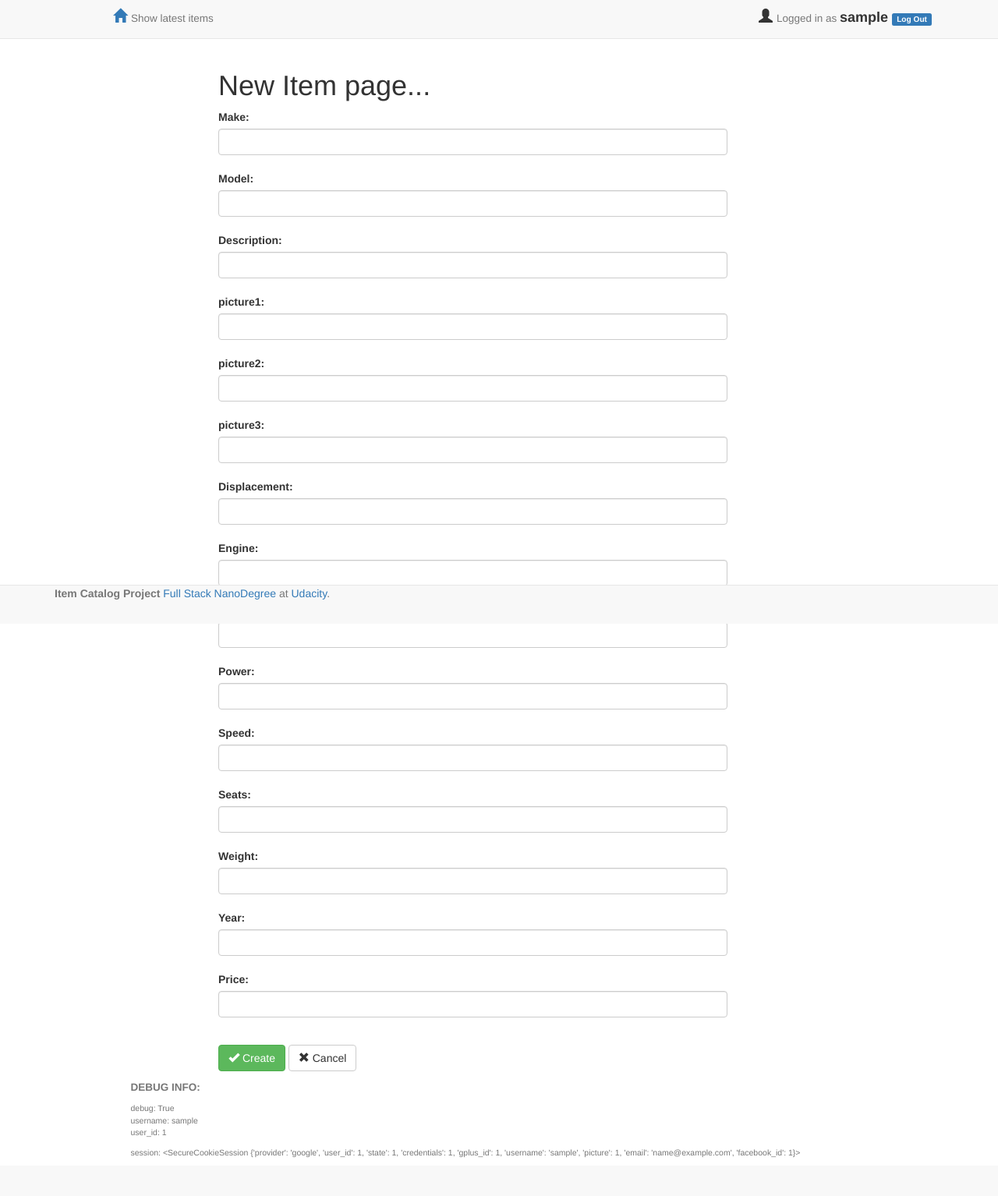
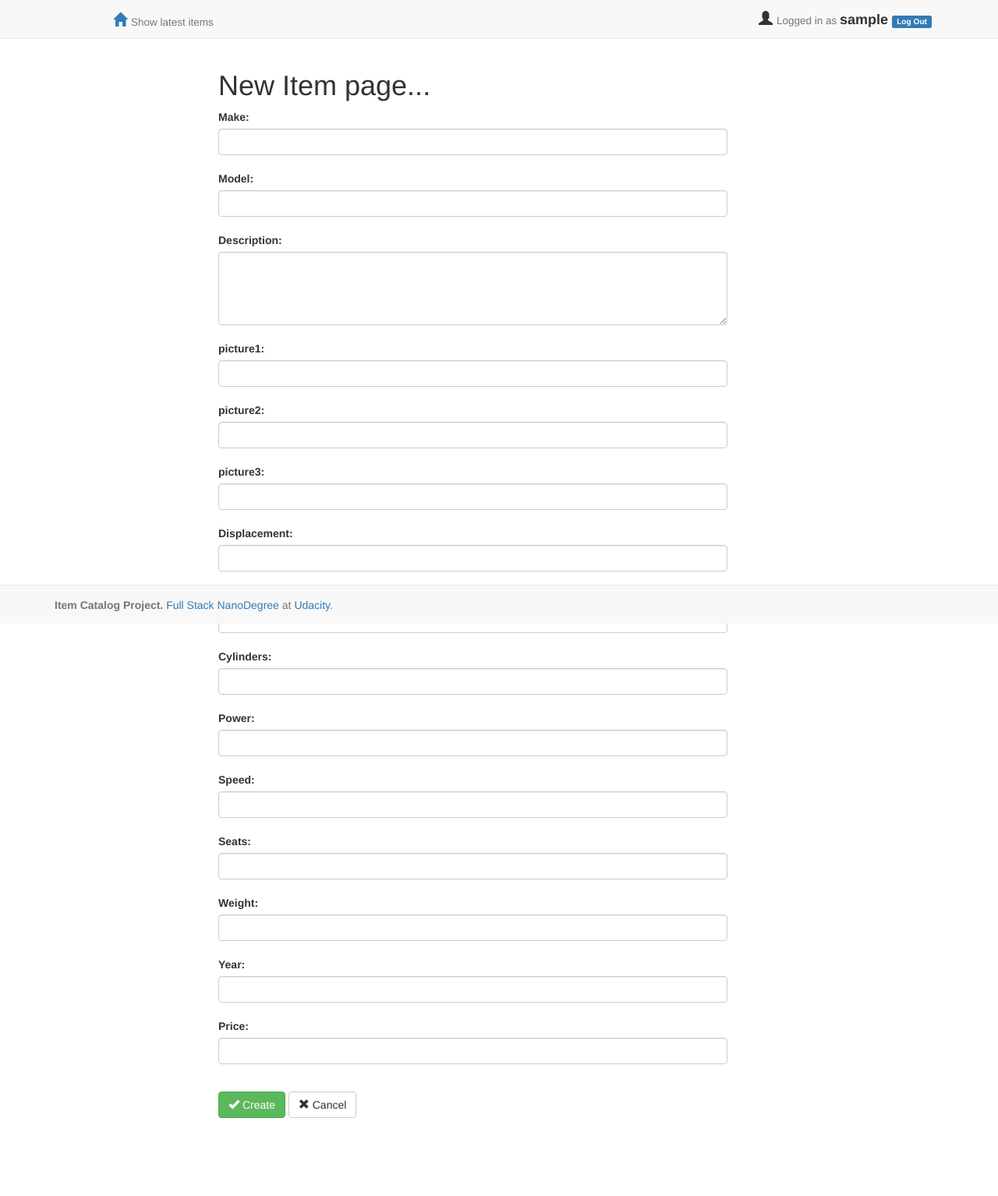
Before and after one commit to avidalh/udacity-fsnd-p3, a Flask app: page /itemCatalog/category/1/items/new/ in a window 1280 px wide. Shown: the whole page at 78% size. Before the commit the page ends 1485 px from the top, so only its background shows below. Run offline with Flask 2, Linux system fonts and the light colour scheme; the visitor is signed in with stand-in values (Sample User, id 1); some libraries are stand-ins or nearby versions.

Commit message:
macbook commit: almost all working fine!

```diff
--- a/application.py
+++ b/application.py
@@ -1,3 +1,5 @@
+
+
 from flask import Flask, render_template, request, redirect, jsonify, url_for,\
 flash, json
 
@@ -15,24 +17,19 @@ from flask import session as login_session
 import random, string
 
 
-#IMPORTS FOR THIS STEP
+# IMPORTS FOR THIS STEP
 from oauth2client.client import flow_from_clientsecrets
 from oauth2client.client import FlowExchangeError
 import httplib2
-# import json
 from flask import make_response
 import requests
 
 import time
 
-# from OnlineConvert import OnlineConvert
-# from xml.etree.ElementTree import Element
-# import json
 from BeautifulSoup import BeautifulStoneSoup
-# from Py2XML import Py2XML
 import dicttoxml
 
-#Log to strderr
+# Log to strderr
 import logging
 from logging import StreamHandler
 file_handler = StreamHandler()
@@ -68,45 +65,6 @@ def showItems():
                            latestItems=latestItems)
 
 
-# def dict_to_xml(tag, d):
-#     '''
-#     Turn a simple dict of key/value pairs into XML
-#     '''
-#     elem = Element(tag)
-#     for key, val in d.items():
-#         child = Element(key)
-#         child.text = str(val)
-#         elem.append(child)
-#     return elem
-
-
-# JSON
-@app.route('/itemCatalog/endPoint')
-def itemCatalogEndPoint(endPoint='xml'):
-    latestCategories = session.query(Categories).order_by(Categories.id.\
-        desc()).limit(5).all()
-    latestItems = session.query(Items).order_by(Items.id.desc()).limit(7).\
-        all()
-
-    #return jsonify(Categories=[c.serialize for c in latestCategories])
-
-    serial_data_1 = {'Latest Categories': [c.serialize for c in latestCategories]}
-    serial_data_2 = {'Latest Items': [i.serialize for i in latestItems]}
-
-    endPoint_type = "JSON endpoint data"
-    JSON_data = json.dumps(serial_data_1, indent=4) +'\n\n\n'+ json.dumps(serial_data_2, indent=4)
-    if endPoint == 'JSON':
-        return render_template('endPoint.html', endPoint=endPoint_type, endPointData=JSON_data)  # ok
-
-    #object = [c.serialize for c in latestCategories]
-    # print (object)
-
-    xml_string = dicttoxml.dicttoxml(serial_data_1 )  # ok
-    xml_string = BeautifulStoneSoup(xml_string).prettify()  # ok
-    endPoint = "XML endpoint data"
-    return render_template('endPoint.html', endPoint=endPoint, endPointData=xml_string)  # ok
-
-
 # Show categories
 @app.route('/itemCatalog/categories/', methods=['GET','POST'])
 def showCategories():
@@ -122,7 +80,7 @@ def showCategories():
     return render_template('showCategories.html', categories=categories)
 
 # JSON
-@app.route('/itemCatalog/categories/endPoint/')
+@app.route('/itemCatalog/categories/endPoint/<endPoint>/')
 def showCategoriesEndPoint(endPoint='XML'):
     categories = session.query(Categories).order_by(Categories.id.asc()).\
         all()
@@ -131,19 +89,19 @@ def showCategoriesEndPoint(endPoint='XML'):
 
     serial_data = {'Categories': [c.serialize for c in categories]}
 
-    endPoint_type = "JSON endpoint data"
-    JSON_data = json.dumps(serial_data, indent=4)
     if endPoint == 'JSON':
+        JSON_data = json.dumps(serial_data, indent=4)
+        endPoint_type = "JSON endpoint data"
         return render_template('endPoint.html',
-                               endPoint=endPoint_type, endPointData=JSON_data)
+                               endPoint_type=endPoint_type,
+                               endPointData=JSON_data)
 
-    #object = [c.serialize for c in latestCategories]
-    # print (object)
-
-    # xml_string = dicttoxml.dicttoxml(serial_data)
-    xml_string = BeautifulStoneSoup(dicttoxml.dicttoxml(serial_data)).prettify()
-    endPoint_type = "XML endpoint data"
-    return render_template('endPoint.html', endPoint_type=endPoint_type, endPointData=xml_string)  # ok
+    if endPoint == 'XML':
+        xml_string = BeautifulStoneSoup(dicttoxml.dicttoxml(serial_data)).prettify()
+        endPoint_type = "XML endpoint data"
+        return render_template('endPoint.html',
+                               endPoint_type=endPoint_type,
+                               endPointData=xml_string)
 
 
 # Create a new category
@@ -210,6 +168,8 @@ def deleteCategory(category_id):
         return redirect('/itemCatalog/login')
     if categoryToDelete.user_id != login_session['user_id']:
         return render_template('warning.html')
+    if not isCategoryEmpty(categoryToDelete.id):
+        return render_template('warning.html')
 
     if request.method == 'POST':
         if request.form['btn'] == 'delete':
@@ -249,31 +209,86 @@ def showCategoryItems(category_id):
                            selectedCategory = selectedCategory)
 
 
-# JSON
-@app.route('/itemCatalog/category/<int:category_id>/JSON/')
-@app.route('/itemCatalog/category/<int:category_id>/items/JSON/')
-def showCategoryItemsJSON(category_id):
+# # JSON
+# @app.route('/itemCatalog/category/<int:category_id>/JSON/')
+# @app.route('/itemCatalog/category/<int:category_id>/items/JSON/')
+# def showCategoryItemsJSON(category_id):
+#     items = session.query(Items).order_by(Items.id.desc()).\
+#         filter_by(category_id=category_id).all()
+
+# End point JSON / XML
+@app.route('/itemCatalog/category/<int:category_id>/endPoint/<endPoint>/')
+def showCategoryItemsEndPoint(category_id, endPoint='XML'):
+
     items = session.query(Items).order_by(Items.id.desc()).\
         filter_by(category_id=category_id).all()
 
-    return jsonify(Items=[i.serialize for i in items])
+    category = session.query(Categories).filter_by(id=category_id).\
+        all()
+
+    # return jsonify(Categories=[c.serialize for c in categories])
+    # print category[0].vehicle_type
+    serial_data = {category[0].vehicle_type: [i.serialize for i in items]}
+
+    if endPoint == 'JSON':
+        JSON_data = json.dumps(serial_data, indent=4)
+        endPoint_type = "JSON endpoint data"
+        return render_template('endPoint.html',
+                               endPoint_type=endPoint_type,
+                               endPointData=JSON_data)
+
+    if endPoint == 'XML':
+        xml_string = BeautifulStoneSoup(dicttoxml.dicttoxml(serial_data)).prettify()
+        endPoint_type = "XML endpoint data"
+        return render_template('endPoint.html',
+                               endPoint_type=endPoint_type,
+                               endPointData=xml_string)
+
 
 
 # Show an item
 @app.route('/itemCatalog/category/<int:category_id>/item/<int:item_id>')
 def showItem(category_id, item_id):
     #categories = session.query(Categories).order_by(Categories.id.desc()).all()
-    item = session.query(Items).filter_by(id = item_id).one()
+    item = session.query(Items).filter_by(id=item_id).one()
 
     itemCreator = session.query(Users).filter_by(id=item.user_id).one()
 
     return render_template('showItem.html', item=item, itemCreator=itemCreator)
 
-@app.route('/itemCatalog/category/<int:category_id>/item/<int:item_id>/JSON/')
-def showItemJSON(category_id, item_id):
-    item = session.query(Items).filter_by(id = item_id).one()
+# @app.route('/itemCatalog/category/<int:category_id>/item/<int:item_id>/JSON/')
+# def showItemJSON(category_id, item_id):
+#     item = session.query(Items).filter_by(id = item_id).one()
 
-    return jsonify(Items=item.serialize)
+#     return jsonify(Items=item.serialize)
+
+# End point JSON / XML
+@app.route('/itemCatalog/category/<int:category_id>/item/<int:item_id>/endPoint/<endPoint>/')
+def showItemEndPoint(category_id, item_id, endPoint='XML'):
+
+    item = session.query(Items).filter_by(id=item_id).all()
+
+    # category = session.query(Categories).filter_by(id=category_id).\
+    #     all()
+
+    # return jsonify(Categories=[c.serialize for c in categories])
+    # print category[0].vehicle_type
+    serial_data = {item[0].model: [i.serialize for i in item]}
+
+    if endPoint == 'JSON':
+        JSON_data = json.dumps(serial_data, indent=4)
+        endPoint_type = "JSON endpoint data"
+        return render_template('endPoint.html',
+                               endPoint_type=endPoint_type,
+                               endPointData=JSON_data)
+
+    if endPoint == 'XML':
+        xml_string = BeautifulStoneSoup(dicttoxml.dicttoxml(serial_data)).prettify()
+        endPoint_type = "XML endpoint data"
+        return render_template('endPoint.html',
+                               endPoint_type=endPoint_type,
+                               endPointData=xml_string)
+
 
 
 # Create a new item
@@ -391,29 +406,6 @@ def deleteItem(category_id, item_id):
                                category_id = category_id)
 
 
-# # JSON
-# @app.route('/itemCatalog/category/<int:category_id>/item/JSON')
-# def categoryMenuJSON(restaurant_id):
-#     restaurant = session.query(Restaurant).filter_by(id = restaurant_id).one()
-#     items = session.query(MenuItem).filter_by(restaurant_id=restaurant_id).\
-#         all()
-
-#     return jsonify(MenuItems=[i.serialize for i in items])
-
-
-
-# @app.route('/itemCatalog/category/<int:category_id>/items/<int:item_id>/JSON')
-# def mItemJSON(restaurant_id, menu_id):
-#     Menu_Item = session.query(MenuItem).filter_by(id = menu_id).one()
-#     return jsonify(Menu_Item = Menu_Item.serialize)
-
-
-# @app.route('/itemCatalog/category/JSON')
-# def restaurantsJSON():
-#     restaurants = session.query(Restaurant).all()
-#     return jsonify(restaurants= [r.serialize for r in restaurants])
-
-
 def getCategoryInfo(category_id):
     categoryName = session.query(Categories).filter_by(id = category_id).one()
     return categoryName.vehicle_type
@@ -451,15 +443,15 @@ def showLogin():
 @app.route('/itemCatalog/gconnect', methods=['POST'])
 def gconnect():
 
-  #print 'received state of %s' %request.args.get('state')
-  #print 'login_sesion["state"] = %s' %login_session['state']
+  # print 'received state of %s' %request.args.get('state')
+  # print 'login_sesion["state"] = %s' %login_session['state']
   if request.args.get('state') != login_session['state']:
     response = make_response(json.dumps('Invalid state parameter.'), 401)
     response.headers['Content-Type'] = 'application/json'
     return response
 
-  #gplus_id = request.args.get('gplus_id')
-  #print "request.args.get('gplus_id') = %s" %request.args.get('gplus_id')
+  # gplus_id = request.args.get('gplus_id')
+  # print "request.args.get('gplus_id') = %s" %request.args.get('gplus_id')
   code = request.data
   # print "received code of %s " % code
 
@@ -524,12 +516,12 @@ def gconnect():
   data = json.loads(answer.text)
 
 
-  #login_session['credentials'] = credentials
-  #login_session['gplus_id'] = gplus_id
+  # login_session['credentials'] = credentials
+  # login_session['gplus_id'] = gplus_id
   login_session['username'] = data["name"]
   login_session['picture'] = data["picture"]
   login_session['email'] = data["email"]
-  #print login_session['email']
+  # print login_session['email']
 
   # see if user exists, if it doesn't make a new one
   user_id = getUserID(data["email"])
@@ -554,7 +546,7 @@ def gconnect():
 
   return output
 
-#Revoke current user's token and reset their login_session.
+# Revoke current user's token and reset their login_session.
 @app.route("/itemCatalog/gdisconnect")
 def gdisconnect():
   # Only disconnect a connected user.
@@ -575,7 +567,6 @@ def gdisconnect():
 
   if result['status'] == '200':
     # Reset the user's session.
-
     response = make_response(json.dumps('Successfully disconnected.'), 200)
     response.headers['Content-Type'] = 'application/json'
     return response
@@ -597,7 +588,7 @@ def fbconnect():
   access_token = request.data
   print "access token received %s "% access_token
 
-  #Exchange client token for long-lived server-side token
+  # Exchange client token for long-lived server-side token
  ## GET /oauth/access_token?grant_type=fb_exchange_token&client_id={app-id}&client_secret={app-secret}&fb_exchange_token={short-lived-token}
   app_id = json.loads(
       open('fb_client_secrets.json', 'r').read())['web']['app_id']
@@ -607,9 +598,9 @@ def fbconnect():
   h = httplib2.Http()
   result = h.request(url, 'GET')[1]
 
-  #Use token to get user info from API
+  # Use token to get user info from API
   userinfo_url =  "https://graph.facebook.com/v2.2/me"
-  #strip expire tag from access token
+  # strip expire tag from access token
   token = result.split("&")[0]
 
   url = 'https://graph.facebook.com/v2.2/me?%s' % token
@@ -625,7 +616,7 @@ def fbconnect():
 
 
 
-  #Get user picture
+  # Get user picture
   url = 'https://graph.facebook.com/v2.2/me/picture?%s&redirect=0&height=200&width=200' % token
   h = httplib2.Http()
   result = h.request(url, 'GET')[1]
@@ -717,7 +708,7 @@ def disconnect(byTimedOut=False):
 
 @app.context_processor
 def inject_user():
-    debug = True
+    debug = False
     return dict(debug=debug)
 
 
@@ -725,7 +716,7 @@ def inject_user():
 def make_session_permanent():
     # auto log off code
     if 'timeStamp' in login_session:
-        if time.time() - login_session['timeStamp'] > 300:
+        if time.time() - login_session['timeStamp'] > 300:  # 5 minutes
             disconnect(byTimedOut=True)
             flash("Your session has expired!")
             return redirect(url_for('showItems'))
@@ -735,7 +726,5 @@ def make_session_permanent():
 
 if __name__ == '__main__':
     app.secret_key = 'super_secret_key'
-    # app.JSONIFY_PRETTYPRINT_REGULAR = False
-    # print "JSONIFY_PRETTYPRINT_REGULAR:", app.JSONIFY_PRETTYPRINT_REGULAR
     app.debug = True
     app.run(host = '0.0.0.0', port = 8080)
--- a/templates/editCategory.html
+++ b/templates/editCategory.html
@@ -19,7 +19,8 @@
                     <label for="vehicle_type">Vehicle type:</label>
                     <input type ="text" class="form-control" name="vehicle_type" value="{{category.vehicle_type }}">
                             <label for="description">Description:</label>
-                    <input type ="text" class="form-control" name="description" value="{{category.description }}">
+                            <textarea class="form-control" rows ="4" maxlength="500" type ="text" class="form-control" name="description" value="Category description">{{category.description }}</textarea><br>
+                    <!-- <input type ="text" class="form-control" name="description" value="{{category.description }}"> -->
                 </div>
                 <div class="padding-bottom">
 
--- a/templates/endPoint.html
+++ b/templates/endPoint.html
@@ -10,11 +10,9 @@
 
 		<center><h1> {{endPoint_type}} </h1></center>
 
-		<div class="col-md-8 col-md-offset-2"  style="border-bottom: 0px solid #ccc">
+		<div class="col-md-10 col-md-offset-1"  style="border-bottom: 0px solid #ccc">
 		<pre>
-
 {{endPointData}}
-
 		</pre>
 		</div>
 	</div>
--- a/templates/footer.html
+++ b/templates/footer.html
@@ -13,7 +13,7 @@
 
 <div class="navbar navbar-default navbar-fixed-bottom" id="footer">
   <div class="container">
-    <p class="text-muted credit"><strong>Item Catalog Project </strong><a href="http://www.udacity.com/nanodegree">Full Stack NanoDegree</a> at <a href="http://www.udacity.com">Udacity</a>.</p>
+    <p class="text-muted credit" style="margin-top:15px;"><strong>Item Catalog Project. </strong><a href="http://www.udacity.com/nanodegree">Full Stack NanoDegree</a> at <a href="http://www.udacity.com">Udacity</a>.</p>
   </div>
 </div>
 </body>
--- a/templates/header.html
+++ b/templates/header.html
@@ -1,7 +1,7 @@
 			<div class="row top-menu">
 				<nav class="navbar navbar-default container-fluid navbar-fixed-top">
 			 		<div class="container">
-			  			<div class="col-md-6 col-md-offset-0">
+			  			<div class="col-md-6 col-md-offset-0" style="margin-top: 5px;">
 							<p class="navbar-text">
 								<!-- <span class="glyphicon glyphicon-home" aria-hidden="false"></span> -->
 								{% if request.path  != "/itemCatalog/" %}
@@ -12,7 +12,7 @@
 								{% endif %}
 							</p>
 						</div>
-			    		<div class="col-md-6 text-right">
+			    		<div class="col-md-6 text-right" style="margin-top: 3px;">
 							{%if 'username' not in session %}
 								<p class="navbar-text navbar-right"><h4><a href="{{url_for('showLogin')}}"><small><strong><span class="label label-primary">Log In </span></strong></small></h4></a></p>
 							{% else %}
--- a/templates/newCategory.html
+++ b/templates/newCategory.html
@@ -14,9 +14,10 @@
             <form action="{{url_for('newCategory')}}" method = "post">
                 <div class="form-group">
                     <label for="vehicle_type">Vehicle type:</label>
-                        <input type ="text" class="form-control" name="vehicle_type" value="Category">
+                        <input maxlength="250" rows="3" type ="text" class="form-control" name="vehicle_type" value="Category">
                     <label for="description">Description:</label>
-                        <input type ="text" class="form-control" name="description" value="Category description">
+                        <!-- <textarea class="form-control" rows="3" placeholder="What's up?" required></textarea> -->
+                        <textarea class="form-control" rows ="4" maxlength="500" type ="text" class="form-control" name="description" value="Category description"></textarea>
                 </div>
                 <div class="padding-bottom">
 
--- a/templates/newItem.html
+++ b/templates/newItem.html
@@ -3,7 +3,7 @@
 {% include "header.html" %}
 
 <div class="container fluid">
-    <div class="row">
+    <div class="row" style="margin-bottom: 100px">
 
         {% include "flash.html" %}
 
@@ -12,21 +12,24 @@
 
             <form action="{{url_for('newItem', category_id = category_id)}}" method = "post">
             	<div class="form-group">
-                    <label for="make">Make:</label><input type ="text" class="form-control" name="make"><br>
-                    <label for="model">Model:</label><input type ="text" class="form-control" name="model"><br>
-                    <label for="description">Description:</label><input type ="text" class="form-control" name="description"><br>
-                    <label for="picture1">picture1:</label><input type ="text" class="form-control" name="picture1"><br>
-                    <label for="picture2">picture2:</label><input type ="text" class="form-control" name="picture2"><br>
-                    <label for="picture3">picture3:</label><input type ="text" class="form-control" name="picture3"><br>
-                    <label for="displacement">Displacement:</label><input type ="text" class="form-control" name="displacement"><br>
-                    <label for="engine">Engine:</label><input type ="text" class="form-control" name="engine"><br>
-                    <label for="cylinders">Cylinders:</label><input type ="text" class="form-control" name="cylinders"><br>
-                    <label for="power">Power:</label><input type ="text" class="form-control" name="power"><br>
-                    <label for="speed">Speed:</label><input type ="text" class="form-control" name="speed"><br>
-                    <label for="seats">Seats:</label><input type ="text" class="form-control" name="seats"><br>
-                    <label for="weight">Weight:</label><input type ="text" class="form-control" name="weight"><br>
-                    <label for="year">Year:</label><input type ="text" class="form-control" name="year"><br>
-                    <label for="price">Price:</label><input type ="text" class="form-control" name="price"><br>
+                    <label for="make">Make:</label><input type ="text" class="form-control" maxlength="250" name="make"><br>
+                    <label for="model">Model:</label><input type ="text" class="form-control" maxlength="250" name="model"><br>
+                    <label for="description">Description:</label>
+                    <!-- <input type ="text" class="form-control" name="description"><br> -->
+                    <textarea class="form-control" rows ="4" maxlength="2000" type ="text" class="form-control" name="description" value="Item description"></textarea><br>
+
+                    <label for="picture1">picture1:</label><input type ="text" class="form-control" maxlength="250" name="picture1"><br>
+                    <label for="picture2">picture2:</label><input type ="text" class="form-control" maxlength="250" name="picture2"><br>
+                    <label for="picture3">picture3:</label><input type ="text" class="form-control" maxlength="250" name="picture3"><br>
+                    <label for="displacement">Displacement:</label><input type ="text" class="form-control" maxlength="20" name="displacement"><br>
+                    <label for="engine">Engine:</label><input type ="text" class="form-control" maxlength="50" name="engine"><br>
+                    <label for="cylinders">Cylinders:</label><input type ="text" class="form-control" maxlength="20" name="cylinders"><br>
+                    <label for="power">Power:</label><input type ="text" class="form-control" maxlength="20" name="power"><br>
+                    <label for="speed">Speed:</label><input type ="text" class="form-control" maxlength="20" name="speed"><br>
+                    <label for="seats">Seats:</label><input type ="text" class="form-control" maxlength="20" name="seats"><br>
+                    <label for="weight">Weight:</label><input type ="text" class="form-control" maxlength="20" name="weight"><br>
+                    <label for="year">Year:</label><input type ="text" class="form-control" maxlength="20" name="year"><br>
+                    <label for="price">Price:</label><input type ="text" class="form-control" maxlength="20" name="price"><br>
                 </div>
 
                 <div class="padding-bottom">
```
Also changed, not shown: database_setup.py (+9 -9 lines), static/styles.css.old.css (deleted, +0 -47 lines), templates/editItem.html (+18 -16 lines), templates/login.html (+7 -4 lines), templates/showCategories.html (+11 -8 lines), templates/showItem.html (+6 -1 lines), templates/showItems.html (+10 -5 lines).
